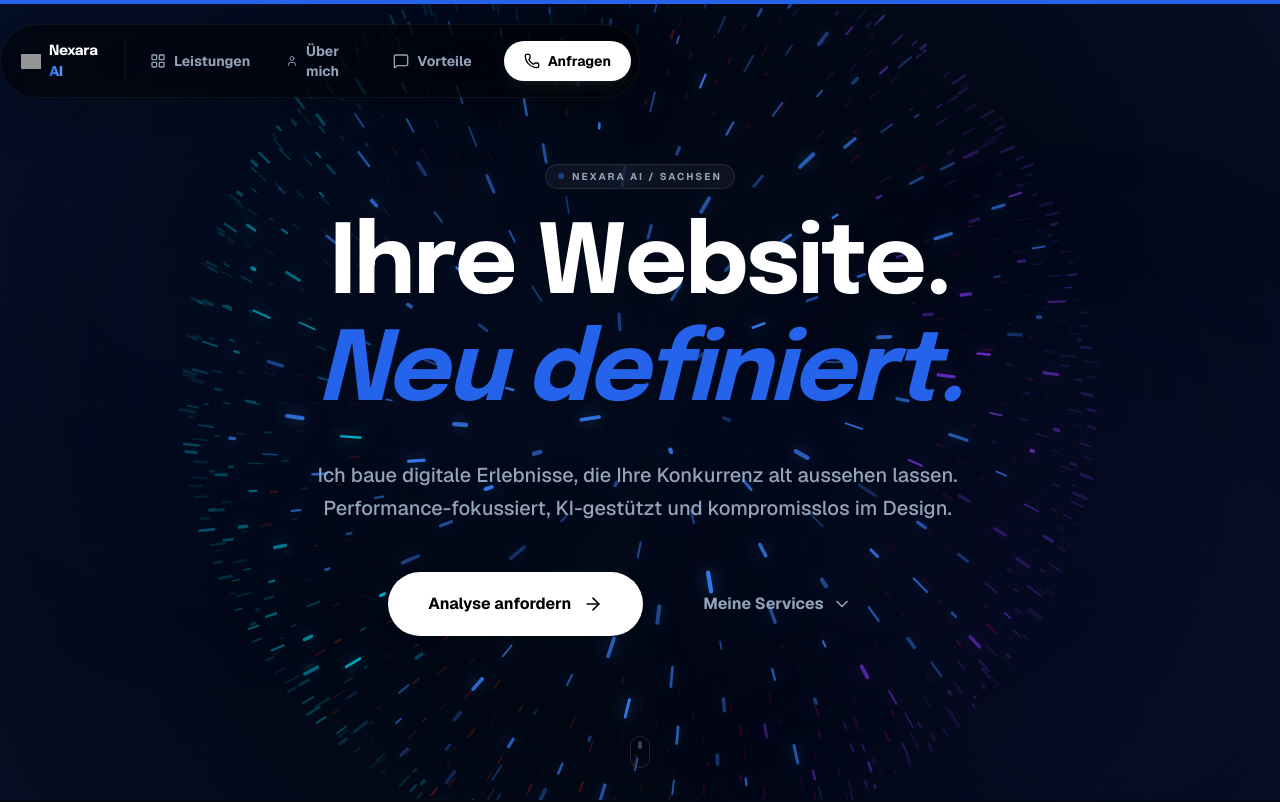
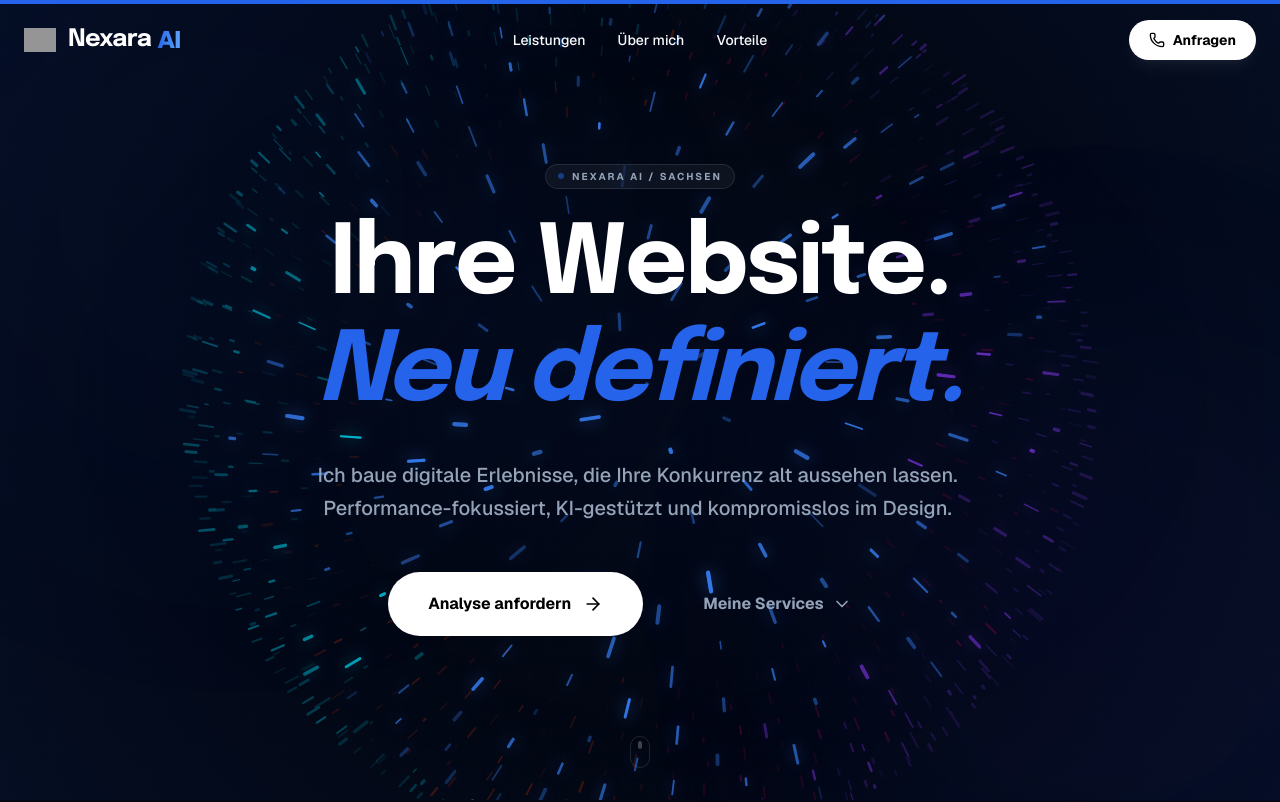
Before and after one commit to awottke-rgb/website-nexara-ai, a Next.js app: page / in a window 1280 px wide. Shown: the top 802 px of the page. Built offline with nearby package versions, Linux system fonts and the light colour scheme; grey boxes are pictures that could not be loaded.

Commit message:
feat: unify navigation into premium centered top navbar, update booking link, delete floating dock component

```diff
--- a/src/app/page.tsx
+++ b/src/app/page.tsx
@@ -2,7 +2,6 @@
 
 import { useState } from "react";
 import Navbar from "@/components/nexara/Navbar";
-import DockNavbar from "@/components/nexara/DockNavbar";
 import HeroSection from "@/components/nexara/HeroSection";
 import ProblemSection from "@/components/nexara/ProblemSection";
 import AboutSection from "@/components/nexara/AboutSection";
@@ -42,7 +41,6 @@ export default function Home() {
   return (
     <>
       <Navbar onCtaClick={scrollToKontakt} />
-      <DockNavbar onCtaClick={scrollToKontakt} />
       <main className="flex-1">
         <HeroSection onAnalyseClick={scrollToKontakt} />
         <FadeInSection>
--- a/src/components/nexara/CtaSection.tsx
+++ b/src/components/nexara/CtaSection.tsx
@@ -9,7 +9,7 @@ interface CtaSectionProps {
 }
 
 // Ändern Sie hier Ihren Cal.com-Link (z. B. "ihr-name/15min")
-const CAL_LINK = "adrien-wottke-hogs97/15min";
+const CAL_LINK = "adrien-wottke-hogs97/18min";
 
 export default function CtaSection({ onAnalyseClick }: CtaSectionProps) {
   const { ref, isInView } = useInView({ threshold: 0.1 });
--- a/src/components/nexara/DockNavbar.tsx
+++ /dev/null
@@ -1,93 +0,0 @@
-"use client";
-
-import { useEffect, useState } from "react";
-import Image from "next/image";
-import { MessageSquare, LayoutGrid, User, Phone } from "lucide-react";
-import { motion, AnimatePresence } from "framer-motion";
-import Magnetic from "./Magnetic";
-
-interface DockNavbarProps {
-  onCtaClick: () => void;
-}
-
-export default function DockNavbar({ onCtaClick }: DockNavbarProps) {
-  const [isVisible, setIsVisible] = useState(true);
-  const [lastScrollY, setLastScrollY] = useState(0);
-
-  useEffect(() => {
-    const handleScroll = () => {
-      const currentScrollY = window.scrollY;
-      if (currentScrollY > lastScrollY && currentScrollY > 100) {
-        setIsVisible(false);
-      } else {
-        setIsVisible(true);
-      }
-      setLastScrollY(currentScrollY);
-    };
-
-    window.addEventListener("scroll", handleScroll, { passive: true });
-    return () => window.removeEventListener("scroll", handleScroll);
-  }, [lastScrollY]);
-
-  const navItems = [
-    { label: "Leistungen", icon: LayoutGrid, href: "#leistungen" },
-    { label: "Über mich", icon: User, href: "#ueber-mich" },
-    { label: "Vorteile", icon: MessageSquare, href: "#vorteile" },
-  ];
-
-  return (
-    <AnimatePresence>
-      {isVisible && (
-        <motion.div
-          initial={{ y: -100, opacity: 0, x: "-50%" }}
-          animate={{ y: 0, opacity: 1, x: "-50%" }}
-          exit={{ y: -100, opacity: 0, x: "-50%" }}
-          className="fixed top-6 left-1/2 -translate-x-1/2 z-[100] hidden md:block"
-        >
-          <nav className="flex items-center gap-2 p-2 bg-black/50 backdrop-blur-3xl border border-white/5 rounded-full shadow-2xl">
-            {/* Logo */}
-            <div className="pl-3 pr-4 border-r border-white/5 flex items-center gap-2">
-              <div className="relative w-5 h-5 flex-shrink-0">
-                <Image
-                  src="/icon.svg"
-                  alt="Nexara AI Logo"
-                  fill
-                  className="object-contain opacity-95"
-                />
-              </div>
-              <span className="font-display text-sm font-bold tracking-tight text-white select-none">
-                Nexara <span className="bg-clip-text text-transparent bg-gradient-to-r from-brand-blue to-brand-blue-light font-sans font-extrabold">AI</span>
-              </span>
-            </div>
-
-            {/* Links */}
-            <div className="flex items-center gap-1">
-              {navItems.map((item) => (
-                <Magnetic key={item.label} strength={0.15}>
-                  <a
-                    href={item.href}
-                    className="flex items-center gap-2 px-4 py-2 text-sm font-bold text-gray-400 hover:text-white hover:bg-white/5 rounded-full transition-all"
-                  >
-                    <item.icon className="w-4 h-4" />
-                    {item.label}
-                  </a>
-                </Magnetic>
-              ))}
-            </div>
-
-            {/* CTA */}
-            <Magnetic strength={0.2}>
-              <button
-                onClick={onCtaClick}
-                className="ml-2 flex items-center gap-2 px-5 py-2.5 bg-white text-black text-sm font-bold rounded-full hover:bg-gray-200 transition-colors shadow-lg shadow-white/5"
-              >
-                <Phone className="w-4 h-4" />
-                Anfragen
-              </button>
-            </Magnetic>
-          </nav>
-        </motion.div>
-      )}
-    </AnimatePresence>
-  );
-}
--- a/src/components/nexara/HowItWorksSection.tsx
+++ b/src/components/nexara/HowItWorksSection.tsx
@@ -20,7 +20,7 @@ const steps = [
     num: "03",
     icon: Rocket,
     title: "Umsetzung & Launch",
-    description: "In wenigen Wochen geht Ihre neue Website live — optimiert für Suchmaschinen und maximale Conversion.",
+    description: "In 2 bis 4 Wochen geht Ihre neue Website live — optimiert für Suchmaschinen und maximale Conversion.",
   },
 ];
 
--- a/src/components/nexara/Navbar.tsx
+++ b/src/components/nexara/Navbar.tsx
@@ -1,7 +1,9 @@
 "use client";
 
-import { useEffect, useState, useRef } from "react";
+import { useEffect, useState } from "react";
 import Image from "next/image";
+import { Phone } from "lucide-react";
+import Magnetic from "./Magnetic";
 
 interface NavbarProps {
   onCtaClick: () => void;
@@ -9,7 +11,6 @@ interface NavbarProps {
 
 export default function Navbar({ onCtaClick }: NavbarProps) {
   const [scrolled, setScrolled] = useState(false);
-  const buttonRef = useRef<HTMLButtonElement>(null);
 
   useEffect(() => {
     const handleScroll = () => {
@@ -19,31 +20,24 @@ export default function Navbar({ onCtaClick }: NavbarProps) {
     return () => window.removeEventListener("scroll", handleScroll);
   }, []);
 
-  const handleMouseMove = (e: React.MouseEvent<HTMLButtonElement>) => {
-    if (!buttonRef.current) return;
-    const rect = buttonRef.current.getBoundingClientRect();
-    const x = e.clientX - rect.left - rect.width / 2;
-    const y = e.clientY - rect.top - rect.height / 2;
-    buttonRef.current.style.transform = `translate(${x * 0.2}px, ${y * 0.2}px)`;
-  };
-
-  const handleMouseLeave = () => {
-    if (!buttonRef.current) return;
-    buttonRef.current.style.transform = `translate(0px, 0px)`;
-  };
+  const navItems = [
+    { label: "Leistungen", href: "#leistungen" },
+    { label: "Über mich", href: "#ueber-mich" },
+    { label: "Vorteile", href: "#vorteile" },
+  ];
 
   return (
     <nav
       id="navbar"
-      className={`fixed top-0 left-0 right-0 z-50 transition-all duration-500 md:hidden ${
+      className={`fixed top-0 left-0 right-0 z-50 transition-all duration-500 ${
         scrolled
-          ? "bg-navy/80 backdrop-blur-xl border-b border-border shadow-lg shadow-black/20"
-          : "bg-transparent"
+          ? "bg-navy/80 backdrop-blur-xl border-b border-white/5 shadow-lg shadow-black/20"
+          : "bg-transparent border-b border-transparent"
       }`}
     >
-      <div className="max-w-7xl mx-auto px-6 h-20 flex items-center justify-between">
+      <div className="relative max-w-7xl mx-auto px-6 h-20 flex items-center justify-between">
         {/* Logo */}
-        <a href="#" className="flex items-center gap-3 group">
+        <a href="#" className="flex items-center gap-3 group z-10">
           <div className="relative w-8 h-8 flex-shrink-0">
             <Image
               src="/icon.svg"
@@ -59,21 +53,35 @@ export default function Navbar({ onCtaClick }: NavbarProps) {
           </span>
         </a>
 
-        {/* CTA */}
-        <div className="p-4 -mr-4"> {/* Wrapper for larger hover area for magnetic effect */}
-          <button
-            id="navbar-cta"
-            ref={buttonRef}
-            onClick={onCtaClick}
-            onMouseMove={handleMouseMove}
-            onMouseLeave={handleMouseLeave}
-            className="px-6 py-2.5 bg-brand-blue text-white text-sm font-medium rounded-xl
-                       hover:bg-brand-blue-light transition-colors duration-300
-                       shadow-lg shadow-brand-blue/20 hover:shadow-brand-blue/40 cursor-pointer"
-            style={{ transition: 'transform 0.1s ease-out, background-color 0.3s, box-shadow 0.3s' }}
-          >
-            Jetzt anfragen
-          </button>
+        {/* Centered Navigation Links (Desktop Only) */}
+        <div className="hidden md:flex absolute left-1/2 top-1/2 -translate-x-1/2 -translate-y-1/2 items-center gap-8 z-10">
+          {navItems.map((item) => (
+            <Magnetic key={item.label} strength={0.15}>
+              <a
+                href={item.href}
+                className="relative text-sm font-medium text-gray-450 hover:text-white transition-colors duration-300 group py-2"
+              >
+                {item.label}
+                <span className="absolute bottom-0 left-0 right-0 h-[2px] bg-brand-blue scale-x-0 group-hover:scale-x-100 transition-transform duration-300 origin-center" />
+              </a>
+            </Magnetic>
+          ))}
+        </div>
+
+        {/* CTA (Premium White Pill) */}
+        <div className="flex items-center z-10">
+          <Magnetic strength={0.15}>
+            <button
+              id="navbar-cta"
+              onClick={onCtaClick}
+              className="flex items-center gap-2 px-5 py-2.5 bg-white text-black text-sm font-bold rounded-full
+                         hover:bg-gray-200 active:scale-95 transition-all duration-300 cursor-pointer
+                         shadow-lg shadow-white/5 hover:shadow-white/10"
+            >
+              <Phone className="w-4 h-4" />
+              <span>Anfragen</span>
+            </button>
+          </Magnetic>
         </div>
       </div>
     </nav>
```
Also changed, not shown: src/components/nexara/OvernightSection.tsx (+5 -5 lines).
